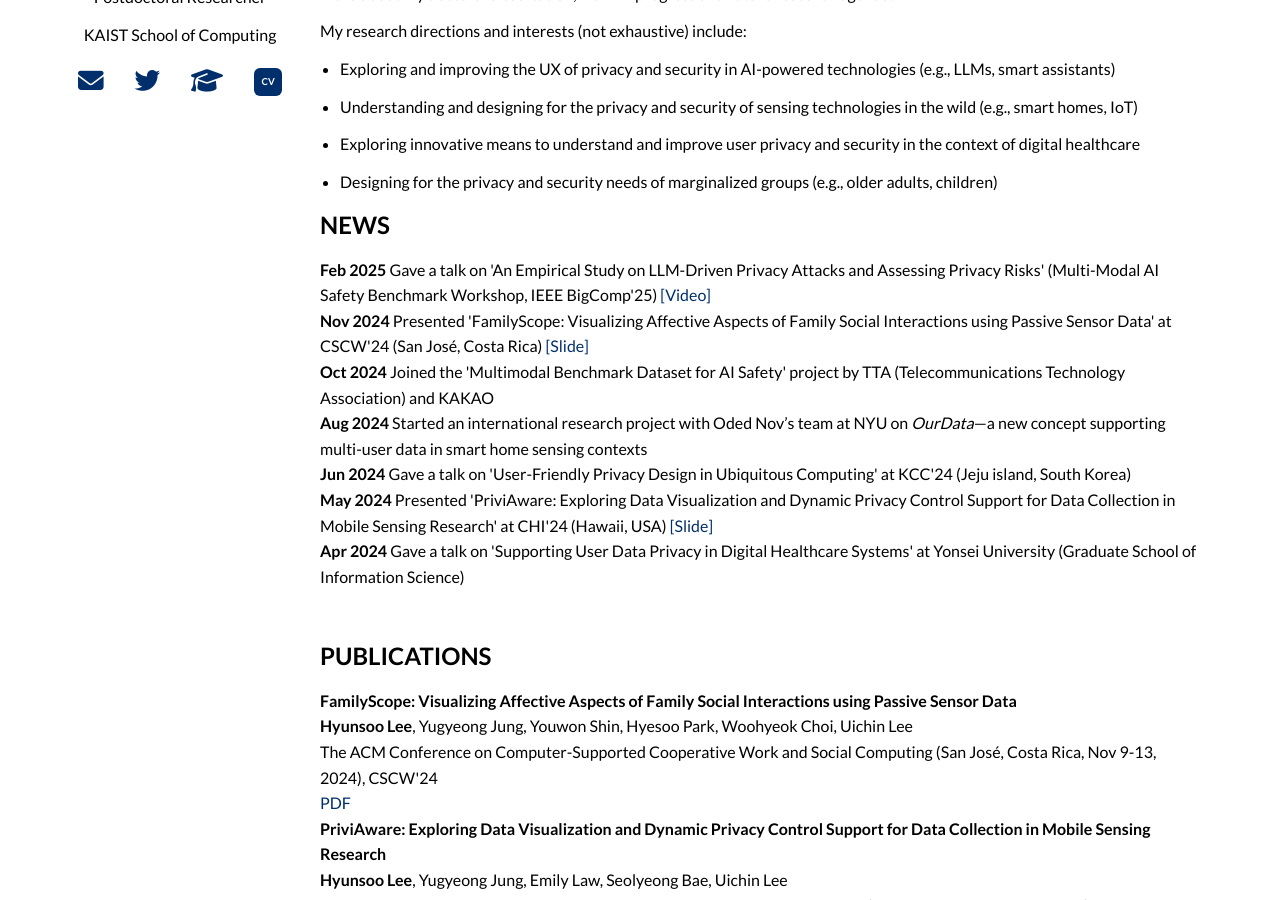
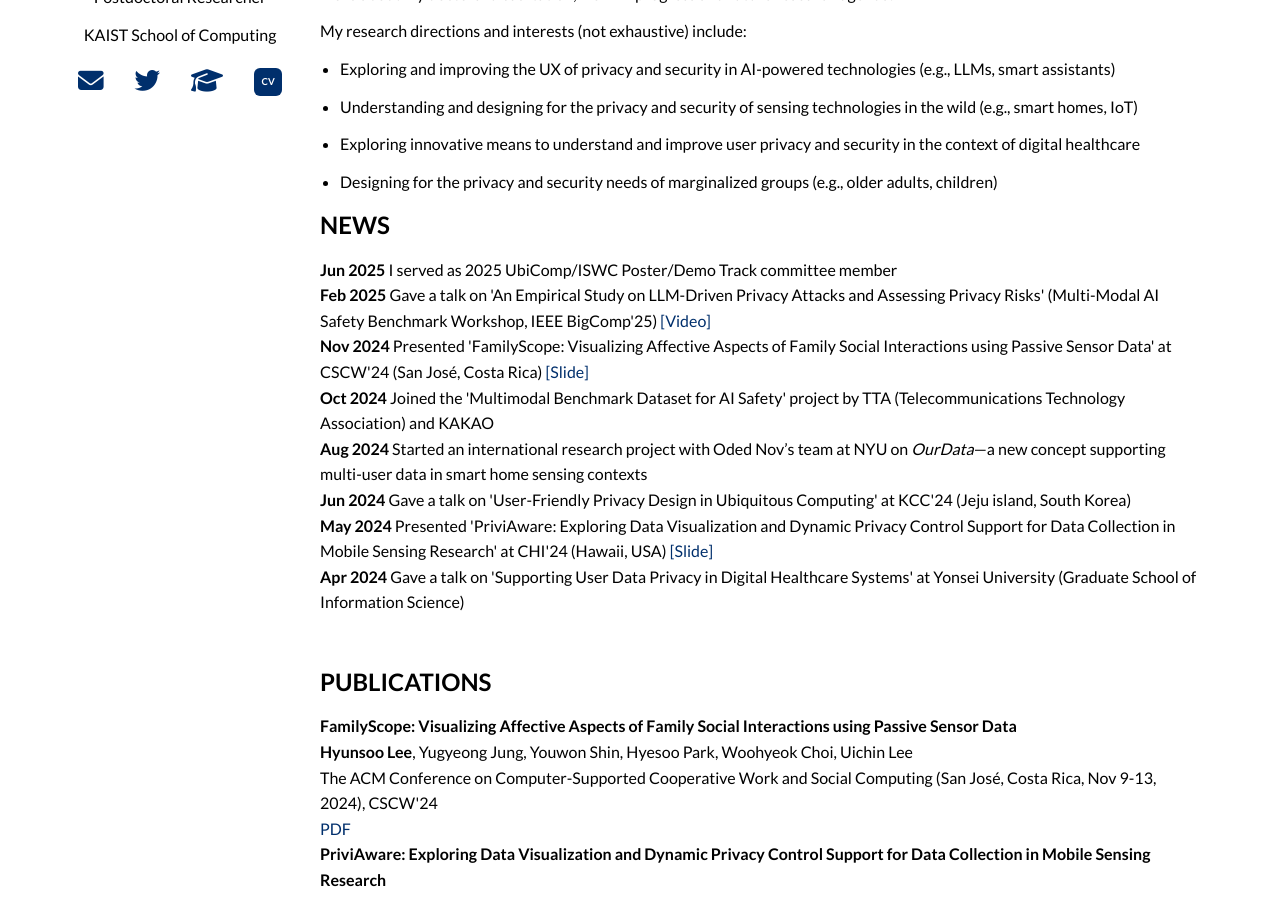
Before and after one commit to hslee90/hslee90.github.io, a Jekyll site: the page built from index.md, in a window 1280 px wide and 900 px high, scrolled down 328 px. Built offline with Jekyll 4.4.1, drawn with Linux system fonts in a browser that asks for light colours; nearby versions of some CDN libraries.

Commit message:
Update index.md

```diff
--- a/index.md
+++ b/index.md
@@ -44,6 +44,9 @@ title: "Home"
 </ul>
 
 <h2 id="news">NEWS</h2>
+<div class="news-item">
+  <strong>Jun 2025</strong> I served as 2025 UbiComp/ISWC Poster/Demo Track committee member
+</div>
 <div class="news-item">
   <strong>Feb 2025</strong> Gave a talk on 'An Empirical Study on LLM-Driven Privacy Attacks and Assessing Privacy Risks' (Multi-Modal AI Safety Benchmark Workshop, IEEE BigComp'25)
   <a href="https://drive.google.com/file/d/1AUVYTqllDpHN6iQ8BQFxD_omzMx-udne/view?usp=sharing">[Video]</a>
```
